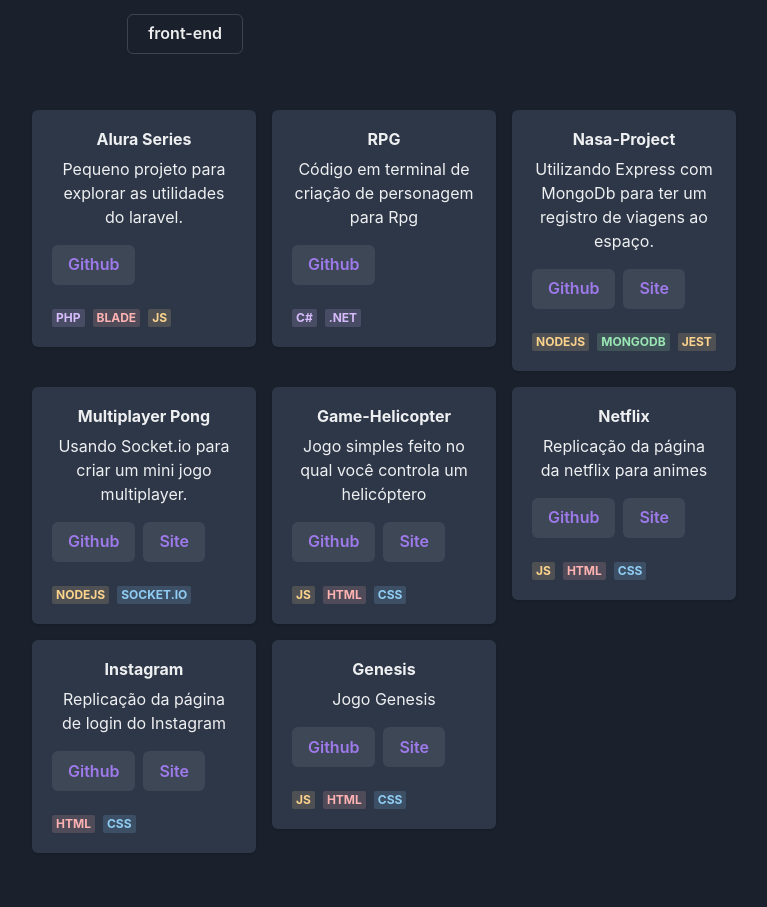
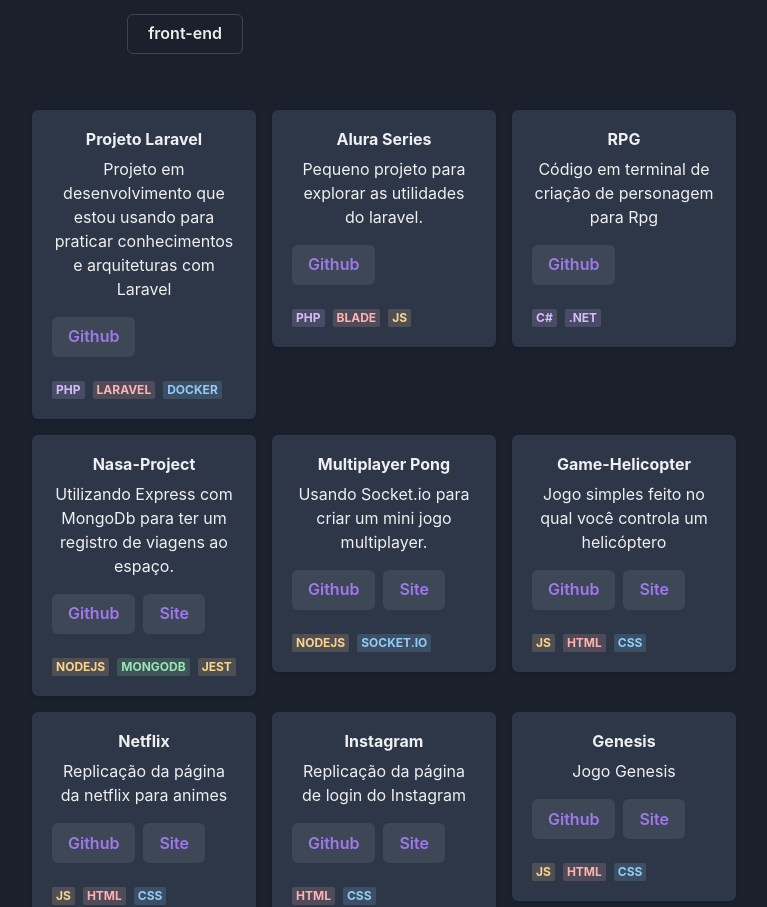
Before and after one commit to joaol23/portifolio, a Next.js app: page / in a window 1280 px wide. Shown: the part 3423-4330 px from the top of the page, without its empty margins (256-1023 px from the left). Built offline with nearby package versions, Linux system fonts and the light colour scheme.

Commit message:
add(project): adicionando projeto novo

```diff
--- a/package.json
+++ b/package.json
@@ -3,7 +3,7 @@
   "version": "0.1.0",
   "private": true,
   "dependencies": {
-    "@chakra-ui/react": "^2.5.1",
+    "@chakra-ui/react": "^2.6.2",
     "@emotion/react": "^11.10.6",
     "@emotion/styled": "^11.10.6",
     "framer-motion": "^10.0.0",
--- a/src/components/Projects/OtherProjects.tsx
+++ b/src/components/Projects/OtherProjects.tsx
@@ -1,5 +1,4 @@
-import { Badge, Button, ButtonGroup, Card, CardBody, Center, HStack, Heading, Link, SimpleGrid, Stack, Text } from "@chakra-ui/react";
-import { Fade } from "react-reveal";
+import { Button, ButtonGroup, Center, SimpleGrid, Text } from "@chakra-ui/react";
 import { others } from "../../data/projects";
 import { useState } from "react";
 import { tags } from "../../data/projects/tags";
--- a/src/data/projects/index.ts
+++ b/src/data/projects/index.ts
@@ -61,7 +61,32 @@
     }
 ];
 
-export const others: OtherProjectsProps[] = [,
+export const others: OtherProjectsProps[] = [
+    {
+        name: "Projeto Laravel",
+        description: "Projeto em desenvolvimento que estou usando para praticar conhecimentos e arquiteturas com Laravel",
+        tags: ["php"],
+        badges: [
+            {
+                text: "PHP",
+                colorScheme: "purple"
+            },
+            {
+                text: "Laravel",
+                colorScheme: "red"
+            },
+            {
+                text: "Docker",
+                colorScheme: "blue"
+            }
+        ],
+        buttons: [
+            {
+                text: 'Github',
+                href: "https://github.com/joaol23/laravel-project"
+            }
+        ]
+    },
     {
         name: "Alura Series",
         description: "Pequeno projeto para explorar as utilidades do laravel.",
```
Also changed, not shown: 1 other file (tests, documents, lock files or other folders).
